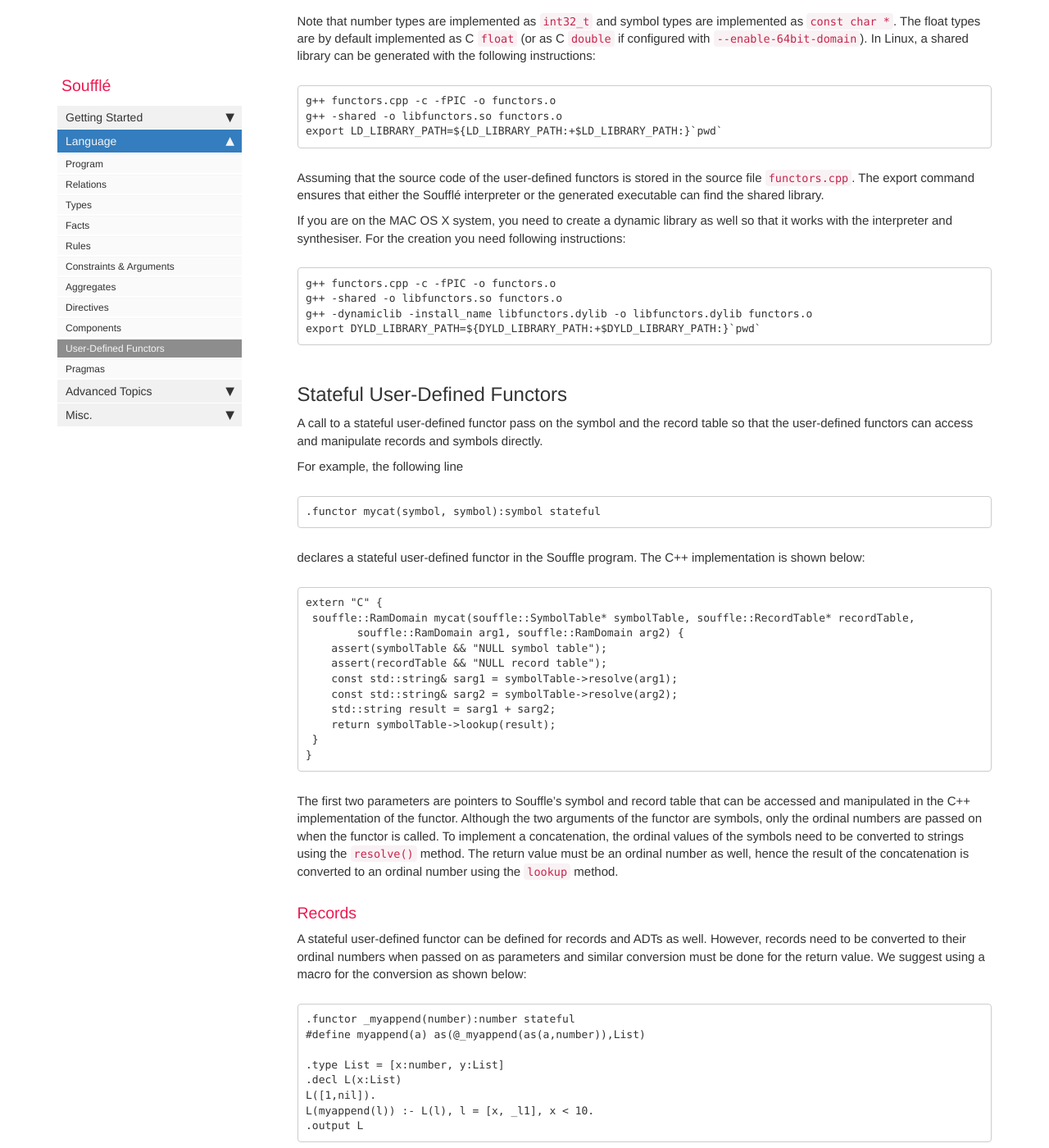
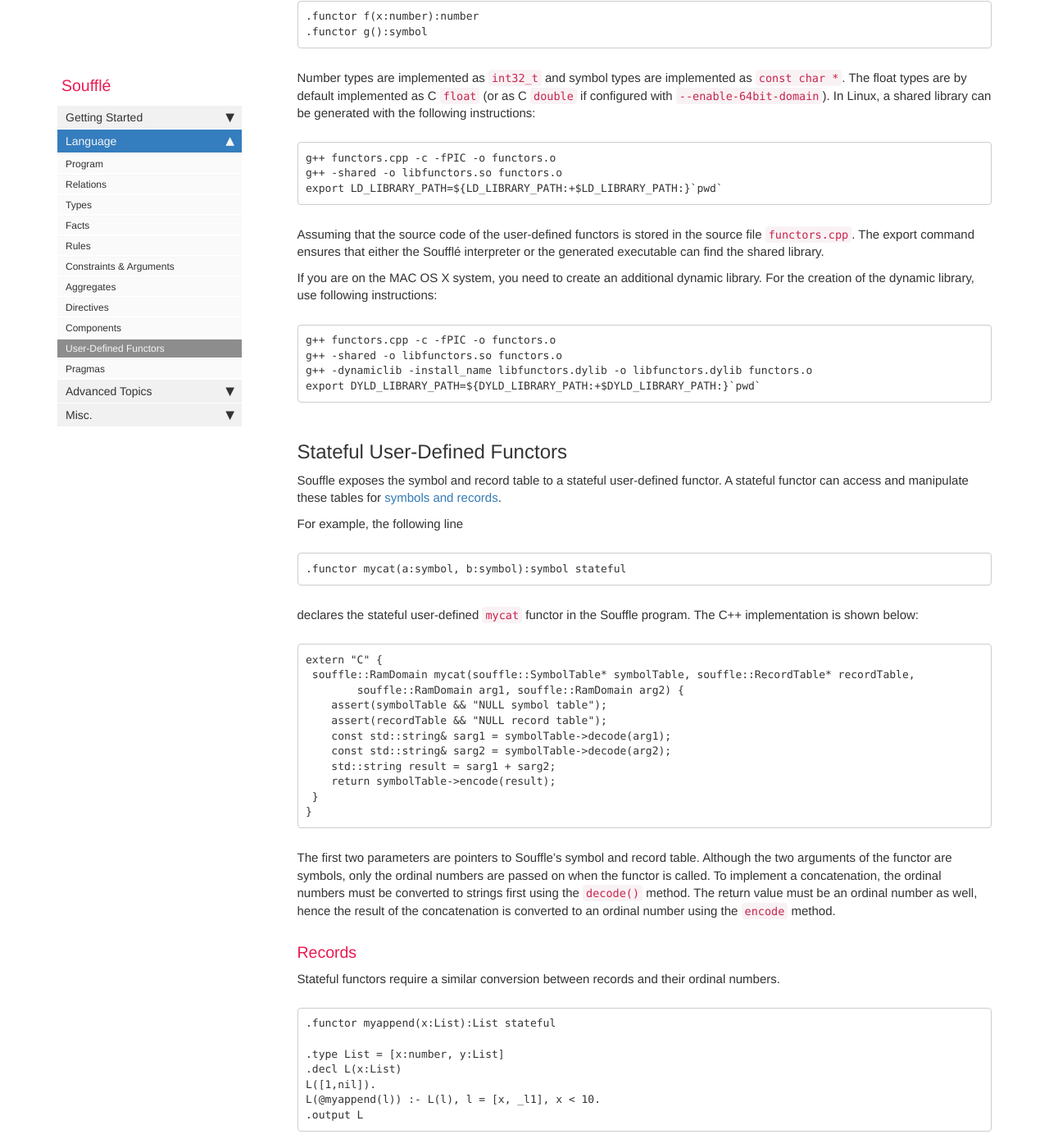
Before and after one commit to souffle-lang/souffle-lang.github.io, a Jekyll site: the page built from pages/docs/functors.md, in a window 1280 px wide and 1400 px high, scrolled down 2364 px. Shown: the whole window at 82% size. Built offline with Jekyll 4.4.1, drawn with Linux system fonts in a browser that asks for light colours; comment, search, counter and statistics services are not loaded; some of the changed text lies outside the part shown.

Commit message:
Update functors.md

````diff
--- a/pages/docs/functors.md
+++ b/pages/docs/functors.md
@@ -6,11 +6,11 @@ folder: docs
 ---
 
 Soufflé is extensible with user-defined functors. Functors are
-introduced via functor declarations and can be used subsequently.
-Functors are strongly typed and have a type signature. User-defined
-functors are implemented in the form of a shared library, that will
+introduced via functor declarations. Functors are strongly typed
+and have a type signature. User-defined functors are implemented
+in C/C++ and are stored in a shared library, that will
 be loaded at evaluation-time. User-defined functors can be
-used in the interpreter and for the compiled Soufflé program.
+used in the interpreter and synthesiser.
 
 ## Functor Declaration
 A functor declaration contains
@@ -18,35 +18,36 @@ the name of the functor, the argument types, and the return type
 of the functor. A functor declaration has the following
 format:
 
-`.functor <name>(<type>`<sub>1</sub>`,...,<type>`<sub>k</sub>`):<type>`
+```
+.functor <name>(<name1>:<type1>,...,<name-k>:<type-k>):<type>
+```
 
-where the types  `<type>`<sub>1</sub>,...,`<type>`<sub>k</sub> define the types
-of the functor arguments, and `<type>` defines the return type. Currently,
-the type arguments and result type can only assume the primitive types of Soufflé:
+where the types  `<name-1><type-1>,...,<name-k><type-k>` define
+the argument types of the functor, and `<type>` defines the return
+type. Currently, the type arguments and result type can only
+assume the primitive types of Soufflé:
 * Symbol type: `symbol`
 * Number type: `number`
 * Float type: `float`
 
 For example,
 ```
-.functor f(number):number
+.functor f(a:anumber):number
 ```
-introduces the functor `f` that has a single number argument and
+introduces the user-defined functor `f` that has a single number argument and
 returns a number as a result.
 
-## User-Defined Functor
+## Invocation of User-Defined Functor
 
-After declaring the functor, the functor can be used in rules and facts.
-User-defined functors have the prefix-notation, i.e.,
+The user-defined functors have the prefix-notation, i.e.,
 ```
-  <name>(<arg1>,...,<argk>)
+  @<name>(<arg1>,...,<argk>)
 ```
 
 For example,
-
 ```
 // introduce new functor f: number -> number
-.functor f(number):number
+.functor f(x:number):number
 
 
 .decl A(x:number)
@@ -54,20 +55,21 @@ For example,
 A(1).
 A(@f(i)) :- A(i), @f(i) < 100.
 ```
-declares a user-defined functor with name `f` that has a number as an argument and produces a number as a result.
+declares a user-defined functor with name `f`. The functor has a number as an argument and produces a number as a result.
 
-## Implementation of User-Defined functors.
+## Implementation of User-Defined Functors
 
-User-defined functors can be implemented in any programming language of choice supporting callable external functions.
-There are strong requirements for the implementation of functors. If they are violated, the execution of Datalog program cannot be guaranteed.
+User-defined functors can be implemented in C++ (other languages could be used if they support an external C/C++ interface).
+There are strong execution requirements when user-defined functors are implemented. If these requirements are violated,
+the execution of Souffle program cannot be guaranteed.
 
 The properties of the functor implementation are the following:
 
  * The implementation of a functor must return the same return value for the same input arguments. The functor implementation may have state but must follow strict pure functional semantics. For example, a functor cannot produce random numbers, however, f(x) = x + 1 would be a valid functor.
 
- * The implementation of a functor must be reentrant. Souffle is highly parallel and several threads may execute the implementation of a user-defined functor in parallel. Pthread synchronisation techniques may be required.
+ * The implementation of a functor must be reentrant. Souffle is highly parallel and several threads may execute the implementation of a user-defined functor in parallel. Pthread synchronisation techniques may be required for the implementation.
 
- * By default a single shared-library `libfunctors.so` in the current folder contains all user-defined functors. Custom libraries may be used by starting souffle with `-l<libraryname>` and `-L<library path>`, e.g. `souffle -lfunctors -lmorefunctors a.dl`. Note that these options precede the Datalog file. The environment variable `LD_LIBRARY_PATH` can also be used to specify library paths. Note that if you use souffle to compile a standalone executable, the path for dynamic dlls may still be required at execution time, so `LD_LIBRARY_PATH` must be specified for the executable to run.
+ * By default a single shared-library `libfunctors.so` in the current folder contains all user-defined functors. Custom libraries may be used by starting souffle with `-l<libraryname>` and `-L<library path>`, e.g. `souffle -lfunctors -lmorefunctors a.dl`. Note that these options must precede the Datalog file in the command line. The environment variable `LD_LIBRARY_PATH` can also be used to specify library paths for the shared functor library. If you use Souffle to compile a standalone executable, the path for dynamic dlls may still be required at execution time, so `LD_LIBRARY_PATH` must be specified for the executable to run.
 
  * The name of the user-defined functor must be a C-linkable name (not a C++ linkable name). For example, if the user-defined functor `f` is declared, the shared-library must have a function `f` in the shared library with a C style argument passing mechanism.
 
@@ -90,11 +92,11 @@ const char *g() {
 
 for the functor declarations
 ```
-.functor f(number):number
+.functor f(x:number):number
 .functor g():symbol
 ```
 
-Note that number types are implemented as ```int32_t``` and symbol types are implemented as ```const char *```. The float types are by default implemented as C `float` (or as C `double` if configured with `--enable-64bit-domain`). In Linux, a shared library can be generated with the following instructions:
+Number types are implemented as ```int32_t``` and symbol types are implemented as ```const char *```. The float types are by default implemented as C `float` (or as C `double` if configured with `--enable-64bit-domain`). In Linux, a shared library can be generated with the following instructions:
 ```
 g++ functors.cpp -c -fPIC -o functors.o
 g++ -shared -o libfunctors.so functors.o
@@ -102,7 +104,7 @@ export LD_LIBRARY_PATH=${LD_LIBRARY_PATH:+$LD_LIBRARY_PATH:}`pwd`
 ```
 Assuming that the source code of the user-defined functors is stored in the source file ```functors.cpp```. The export command ensures that either the Soufflé interpreter or the generated executable can find the shared library.
 
-If you are on the MAC OS X system, you need to create a dynamic library as well so that it works with the interpreter and synthesiser. For the creation you need following instructions:
+If you are on the MAC OS X system, you need to create an additional dynamic library. For the creation of the dynamic library, use following instructions:
 
 ```
 g++ functors.cpp -c -fPIC -o functors.o
@@ -112,17 +114,14 @@ export DYLD_LIBRARY_PATH=${DYLD_LIBRARY_PATH:+$DYLD_LIBRARY_PATH:}`pwd`
 ```
 
 ## Stateful User-Defined Functors
-A call to a stateful user-defined functor pass
-on the symbol and the record table so that the
-user-defined functors can access and manipulate
-records and symbols directly.
+Souffle exposes the symbol and record table to a stateful user-defined functor.
+A stateful functor can access and manipulate these tables for [symbols and records](types).
 
 For example, the following line
 ```
-.functor mycat(symbol, symbol):symbol stateful
+.functor mycat(a:symbol, b:symbol):symbol stateful
 ```
-declares a stateful user-defined functor in
-the Souffle program. The C++ implementation
+declares the stateful user-defined `mycat` functor in the Souffle program. The C++ implementation
 is shown below:
 
 ```
@@ -131,36 +130,32 @@ extern "C" {
         souffle::RamDomain arg1, souffle::RamDomain arg2) {
     assert(symbolTable && "NULL symbol table");
     assert(recordTable && "NULL record table");
-    const std::string& sarg1 = symbolTable->resolve(arg1);
-    const std::string& sarg2 = symbolTable->resolve(arg2);
+    const std::string& sarg1 = symbolTable->decode(arg1);
+    const std::string& sarg2 = symbolTable->decode(arg2);
     std::string result = sarg1 + sarg2;
-    return symbolTable->lookup(result);
+    return symbolTable->encode(result);
  }
 }
 ```
-The first two parameters are pointers to Souffle's symbol and record table that can be accessed and manipulated in the C++ implementation of the functor.
+The first two parameters are pointers to Souffle's symbol and record table.
 Although the two arguments of the functor are symbols, only the ordinal numbers
 are passed on when the functor is called. To implement a concatenation,
-the ordinal values of the symbols need to be converted to strings using
-the `resolve()` method. The return value must be an ordinal number as well,
+the ordinal numbers must be converted to strings first using
+the `decode()` method. The return value must be an ordinal number as well,
 hence the result of the concatenation is converted to an ordinal number
-using the `lookup` method.
+using the `encode` method.
 
 ### Records
-A stateful user-defined functor can be defined for records and ADTs
-as well. However, records need to be converted to their ordinal
-numbers when passed on as parameters and similar conversion
-must be done for the return value. We suggest using a macro
-for the conversion as shown below:
+Stateful functors require a similar conversion between records and their ordinal numbers.
+
 
 ```
-.functor _myappend(number):number stateful
-#define myappend(a) as(@_myappend(as(a,number)),List)
+.functor myappend(x:List):List stateful
 
 .type List = [x:number, y:List]
 .decl L(x:List)
 L([1,nil]).
-L(myappend(l)) :- L(l), l = [x, _l1], x < 10.
+L(@myappend(l)) :- L(l), l = [x, _l1], x < 10.
 .output L
 ```
 
@@ -189,7 +184,7 @@ souffle::RamDomain _myappend(
 ```
 
 ## Syntax
-In the following, we define user-defined functor declarations  more formally using [syntax diagrams](https://en.wikipedia.org/wiki/Syntax_diagram) and [EBNF](https://en.wikipedia.org/wiki/Extended_Backus–Naur_form). The syntax diagrams were produced using [Bottlecaps](https://www.bottlecaps.de/rr/ui).
+In the following, we define user-defined functor declarations more formally using [syntax diagrams](https://en.wikipedia.org/wiki/Syntax_diagram) and [EBNF](https://en.wikipedia.org/wiki/Extended_Backus–Naur_form). The syntax diagrams were produced with [Bottlecaps](https://www.bottlecaps.de/rr/ui).
 
 ### User-Defined Functors
 
````
